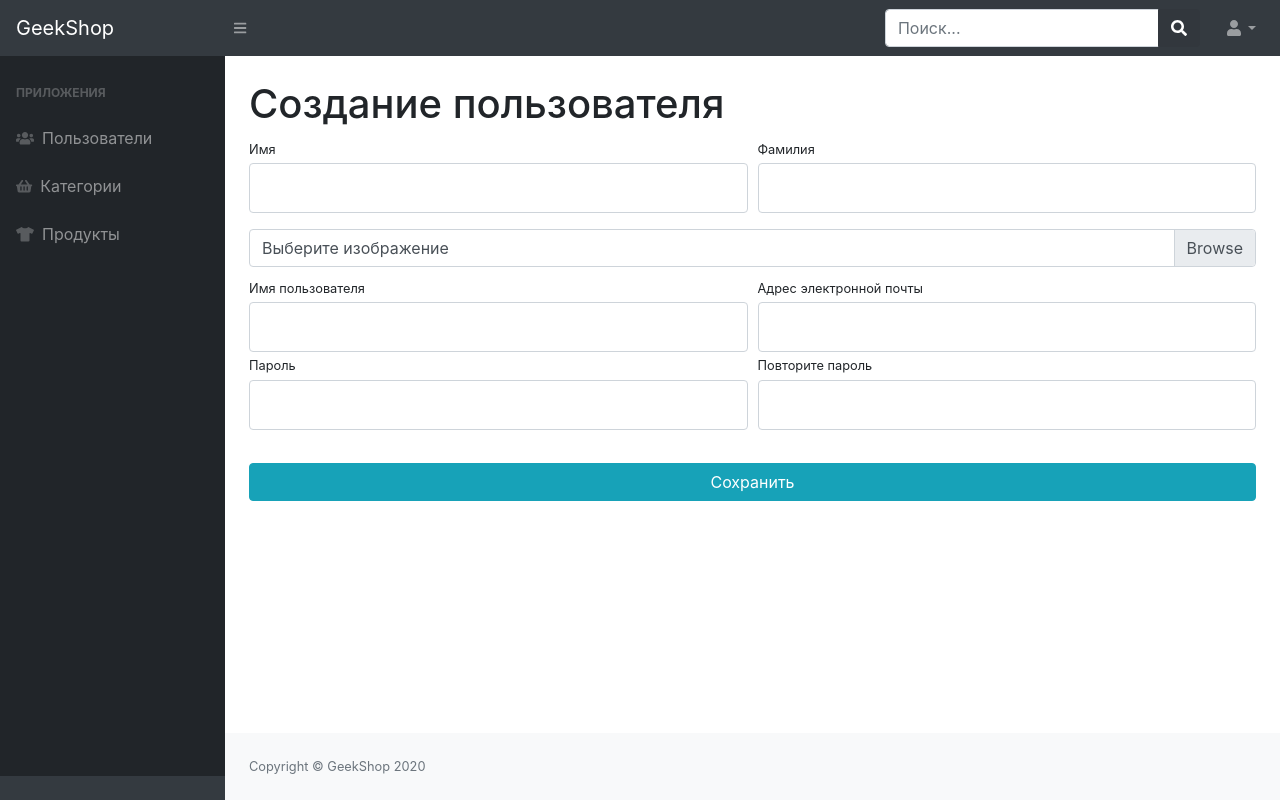
After one commit to Nortsev/Django, a Django app: page /admin-staff/users/create in a window 1280 px wide. The commit adds this page. Run offline with Django 3.2, Linux system fonts and the light colour scheme; some libraries are stand-ins or nearby versions.

Commit message:
Add page register user adminpanel

```diff
--- /dev/null
+++ b/adminapp/forms.py
@@ -0,0 +1,14 @@
+from authapp.forms import UserRegisterForm
+from authapp.models import User
+from django import forms
+
+
+class UserAdminRegisterForm(UserRegisterForm):
+    avatar = forms.ImageField(widget=forms.FileInput())
+    class Meta:
+        model = User
+        fields = ('username', 'email', 'avatar', 'first_name', 'last_name', 'password1', 'password2')
+
+    def __init__(self, *args, **kwargs):
+        super(UserAdminRegisterForm, self).__init__(*args, **kwargs)
+        self.fields['avatar'].widget.attrs['class'] = 'custom-file-input'
--- /dev/null
+++ b/adminapp/templates/adminapp/admin-users-create.html
@@ -0,0 +1,59 @@
+{% extends 'adminapp/base.html' %}
+
+{% block content %}
+                <h1 class="mt-4">Создание пользователя</h1>
+                <form action="{% url 'admin_staff:admin_users_creates' %}" method="post" enctype="multipart/form-data">
+                    <div class="form-row">
+                        <div class="col-lg-6">
+                            <div class="form-group">
+                                <label class="small mb-1" for="inputFirstName">Имя</label>
+                                <input class="form-control py-4" id="inputFirstName" type="text"/>
+                            </div>
+                        </div>
+                        <div class="col-lg-6">
+                            <div class="form-group">
+                                <label class="small mb-1" for="inputLastName">Фамилия</label>
+                                <input class="form-control py-4" id="inputLastName" type="text"/>
+                            </div>
+                        </div>
+                    </div>
+                    <div class="form-row mb-2">
+                        <div class="col-lg-12">
+                            <div class="custom-file">
+                                <input type="file" class="custom-file-input" id="userAvatar" size="50">
+                                <label class="custom-file-label" for="userAvatar">Выберите изображение</label>
+                            </div>
+                        </div>
+                    </div>
+                    <div class="form-row">
+                        <div class="col-lg-6">
+                            <label class="small mb-1" for="inputUsername">Имя пользователя</label>
+                            <input class="form-control py-4" id="inputUsername" type="text"
+                                   aria-describedby="usernameHelp"/>
+                        </div>
+                        <div class="col-lg-6">
+                            <label class="small mb-1" for="inputEmailAddress">Адрес электронной
+                                почты</label>
+                            <input class="form-control py-4" id="inputEmailAddress" type="email"
+                                   aria-describedby="emailHelp"/>
+                        </div>
+                    </div>
+                    <div class="form-row">
+                        <div class="col-lg-6">
+                            <label class="small mb-1" for="inputUsername">Пароль</label>
+                            <input class="form-control py-4" id="inputUsername" type="text"
+                                   aria-describedby="usernameHelp"/>
+                        </div>
+                        <div class="col-lg-6">
+                            <label class="small mb-1" for="inputEmailAddress">Повторите пароль</label>
+                            <input class="form-control py-4" id="inputEmailAddress" type="email"
+                                   aria-describedby="emailHelp"/>
+                        </div>
+                    </div>
+                    <div class="form-row">
+                        <div class="col-lg-12" style="margin-top: 33px;">
+                            <input class="btn btn-info btn-block" type="submit" value="Сохранить">
+                        </div>
+                    </div>
+                </form>
+{% endblock %}
--- a/adminapp/templates/adminapp/admin-users-read.html
+++ b/adminapp/templates/adminapp/admin-users-read.html
@@ -58,7 +58,9 @@
                         </div>
                     </div>
                     <div class="card-footer">
-                        <button class="btn btn-success">Создать пользователя</button>
+                        <a href="{% url 'admin_staff:admin_users_creates' %}">
+                            <button class="btn btn-success">Создать пользователя</button></a>
+
                     </div>
                 </div>
 {% endblock %}
--- a/adminapp/urls.py
+++ b/adminapp/urls.py
@@ -6,5 +6,6 @@ app_name = 'adminapp'
 urlpatterns = [
     path('', adminapp.index, name='index'),
     path('users/', adminapp.admin_users, name='admin_users'),
+    path('users/create', adminapp.admin_users_create, name='admin_users_creates'),
 
 ]
--- a/adminapp/views.py
+++ b/adminapp/views.py
@@ -1,5 +1,7 @@
-from django.shortcuts import render
+from django.shortcuts import render, HttpResponseRedirect
+from django.urls import reverse
 from authapp.models import User
+from adminapp.forms import UserAdminRegisterForm
 
 
 def index(request):
@@ -8,6 +10,19 @@ def index(request):
 
 def admin_users(request):
     context = {
-        'users' : User.objects.all(),
+        'users': User.objects.all(),
     }
     return render(request, 'adminapp/admin-users-read.html', context)
+
+
+def admin_users_create(request):
+    if request.method == 'POST':
+        form = UserAdminRegisterForm(data=request.POST, files= request.FILES)
+        if form.is_valid():
+            form.save()
+            return HttpResponseRedirect(reverse('admin_staff:admin_users'))
+    else:
+        form = UserAdminRegisterForm()
+
+    context = {'form': form}
+    return render(request, 'adminapp/admin-users-create.html', context)
```
